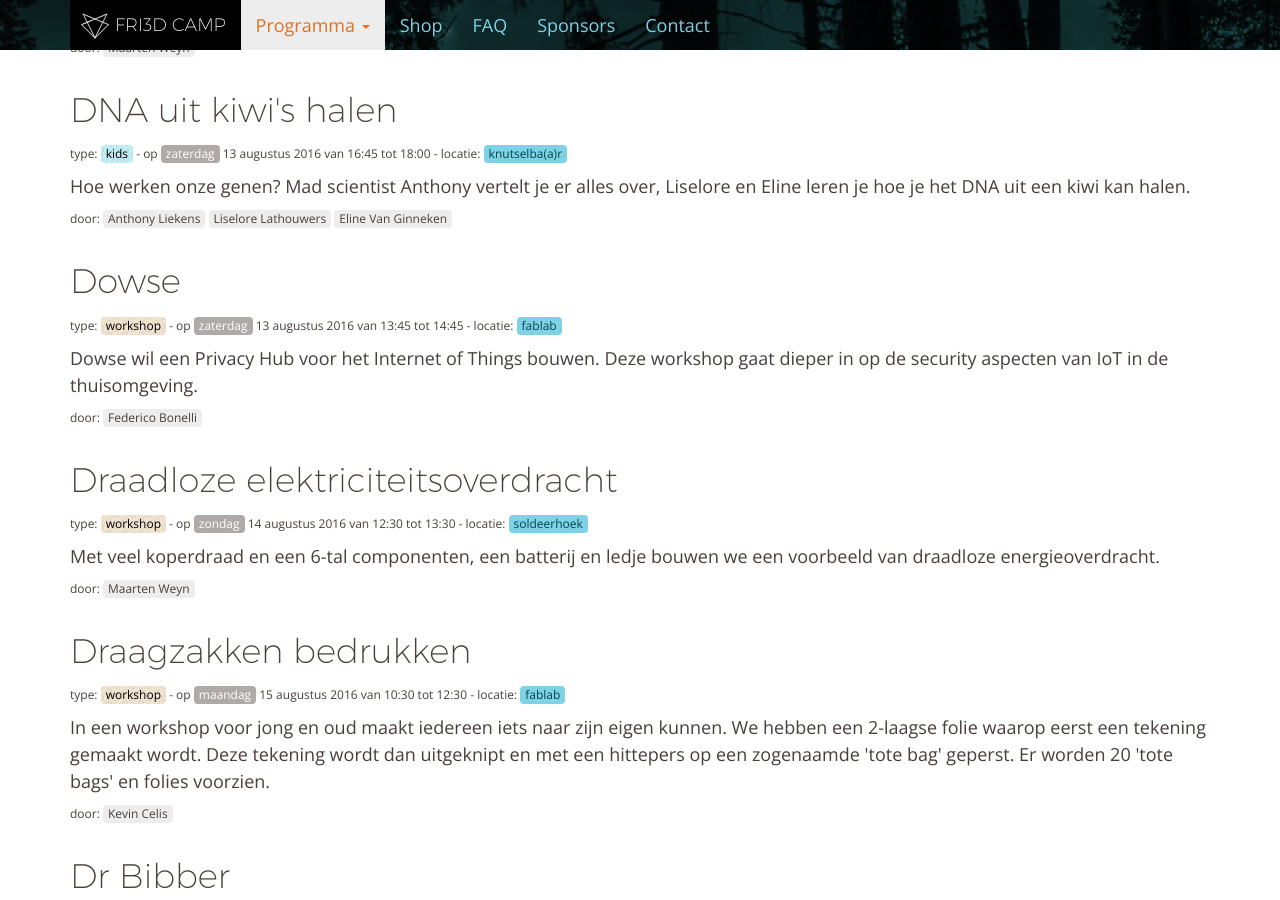
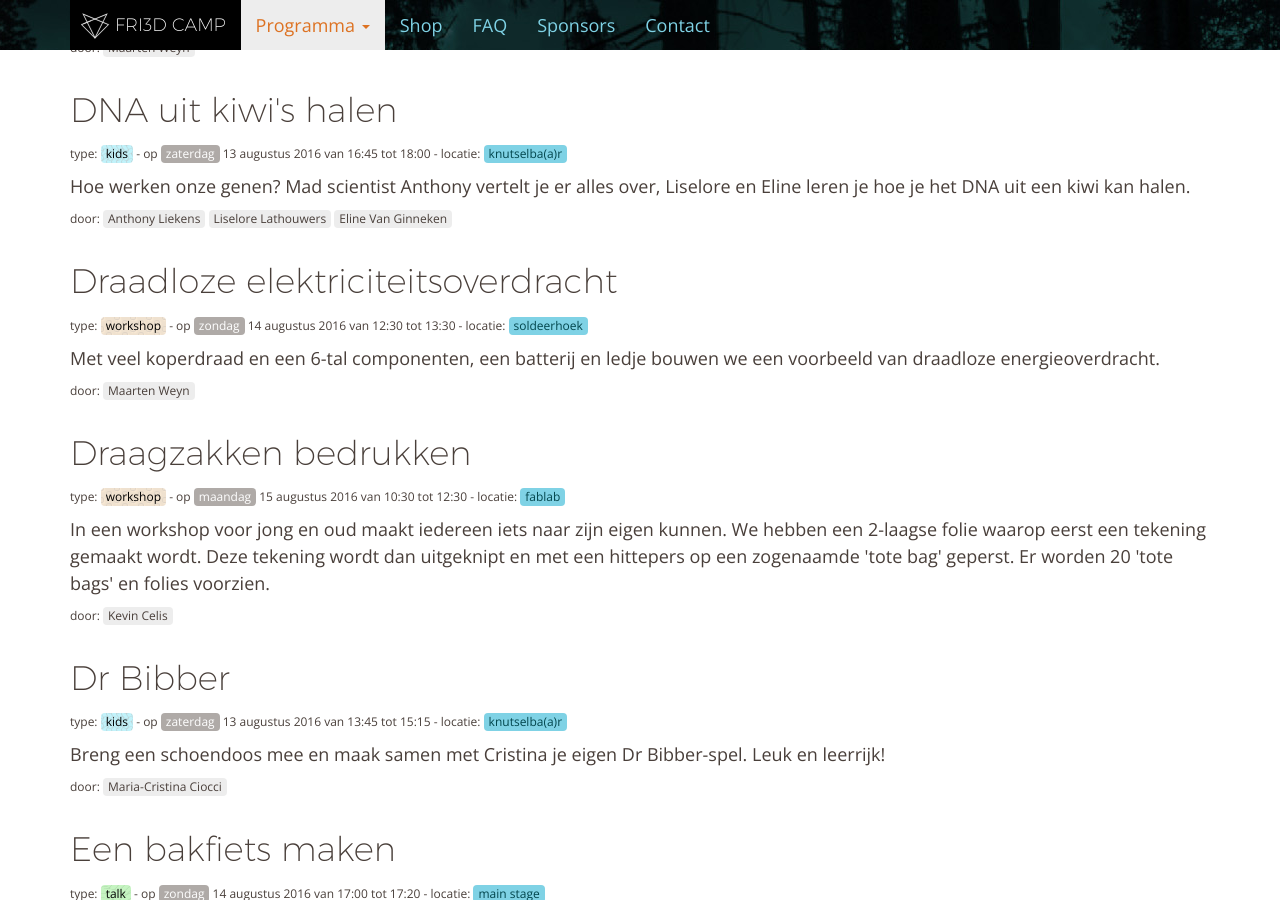
Before and after one commit to Fri3dCamp/fri3dweb2016, a Jekyll site: the page built from programma/index.md, in a window 1280 px wide and 900 px high, scrolled down 4009 px. Built offline with Jekyll 4.4.1, drawn with Linux system fonts in a browser that asks for light colours; nearby versions of some CDN libraries; some of the changed text lies outside the part shown.

Commit message:
cancelled Dowse workshop

```diff
--- a/_data/activities.json
+++ b/_data/activities.json
@@ -461,22 +461,6 @@
       },
       "description":"Hoe werken onze genen? Mad scientist Anthony vertelt je er alles over, Liselore en Eline leren je hoe je het DNA uit een kiwi kan halen.",
       "track":"knutselba(a)r"
-   },
-   {
-      "type":"workshop",
-      "title":"Dowse",
-      "speakers":[
-         "Federico Bonelli"
-      ],
-      "id":32,
-      "timing":{
-         "date":"13 augustus 2016",
-         "day":"zaterdag",
-         "start":"13:45",
-         "end":"14:45"
-      },
-      "description":"Dowse wil een Privacy Hub voor het Internet of Things bouwen. Deze workshop gaat dieper in op de security aspecten van IoT in de thuisomgeving.",
-      "track":"fablab"
    },
    {
       "type":"workshop",
```
